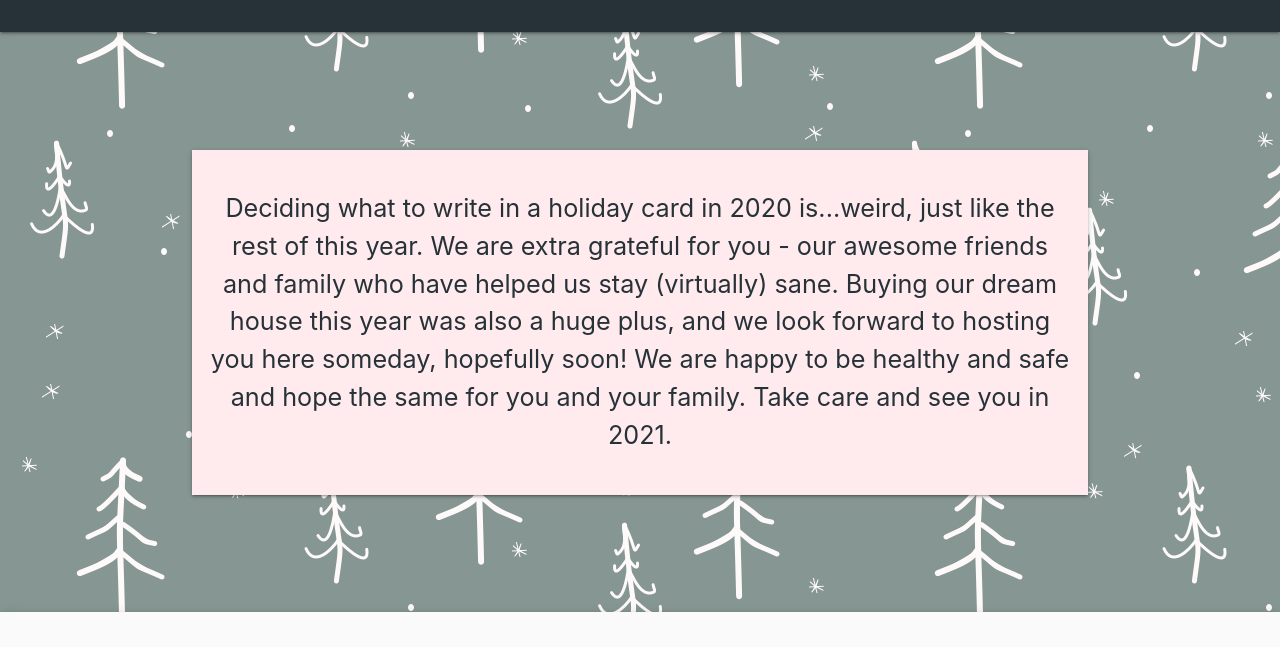
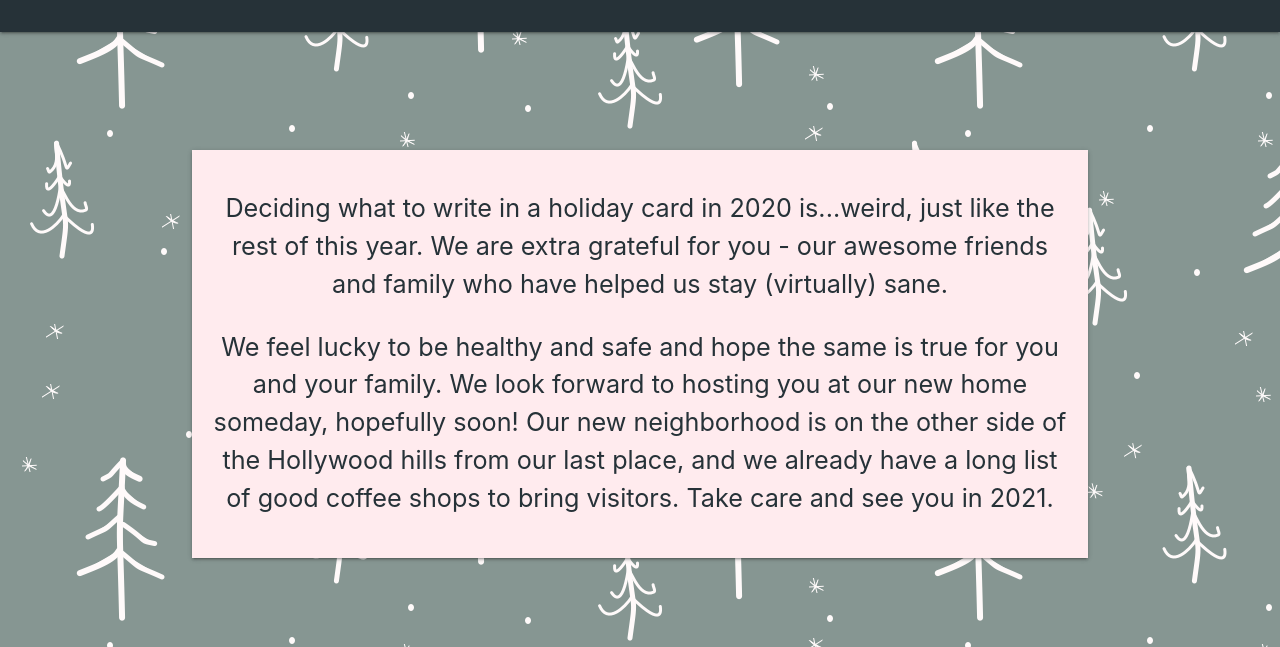
Before and after one commit to hooliaah/Christmas-2020, a plain HTML site: page index.html in a window 1280 px wide. Shown: the part 154-801 px from the top of the page. Drawn offline with nearby package versions, Linux system fonts and the light colour scheme; a script that the page names is missing.

Commit message:
updated text

```diff
--- a/index.html
+++ b/index.html
@@ -31,11 +31,15 @@
         <p class="flow-text blue-grey-text text-darken-4 center-align">
           Deciding what to write in a holiday card in 2020 is...weird, just like
           the rest of this year. We are extra grateful for you - our awesome
-          friends and family who have helped us stay (virtually) sane. Buying
-          our dream house this year was also a huge plus, and we look forward to
-          hosting you here someday, hopefully soon! We are happy to be healthy
-          and safe and hope the same for you and your family. Take care and see
-          you in 2021.
+          friends and family who have helped us stay (virtually) sane.
+        </p>
+        <p class="flow-text blue-grey-text text-darken-4 center-align">
+          We feel lucky to be healthy and safe and hope the same is true for you
+          and your family. We look forward to hosting you at our new home
+          someday, hopefully soon! Our new neighborhood is on the other side of
+          the Hollywood hills from our last place, and we already have a long
+          list of good coffee shops to bring visitors. Take care and see you in
+          2021.
         </p>
       </div>
     </div>
```
